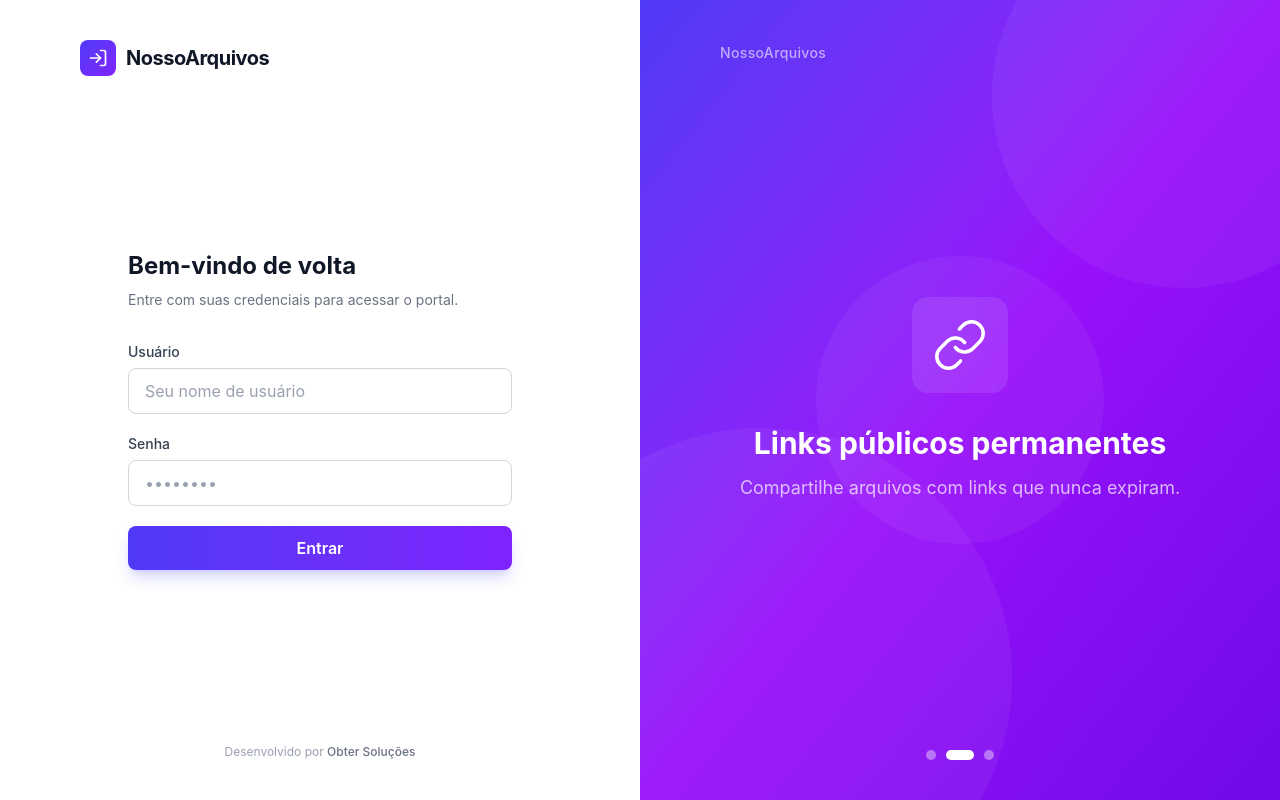
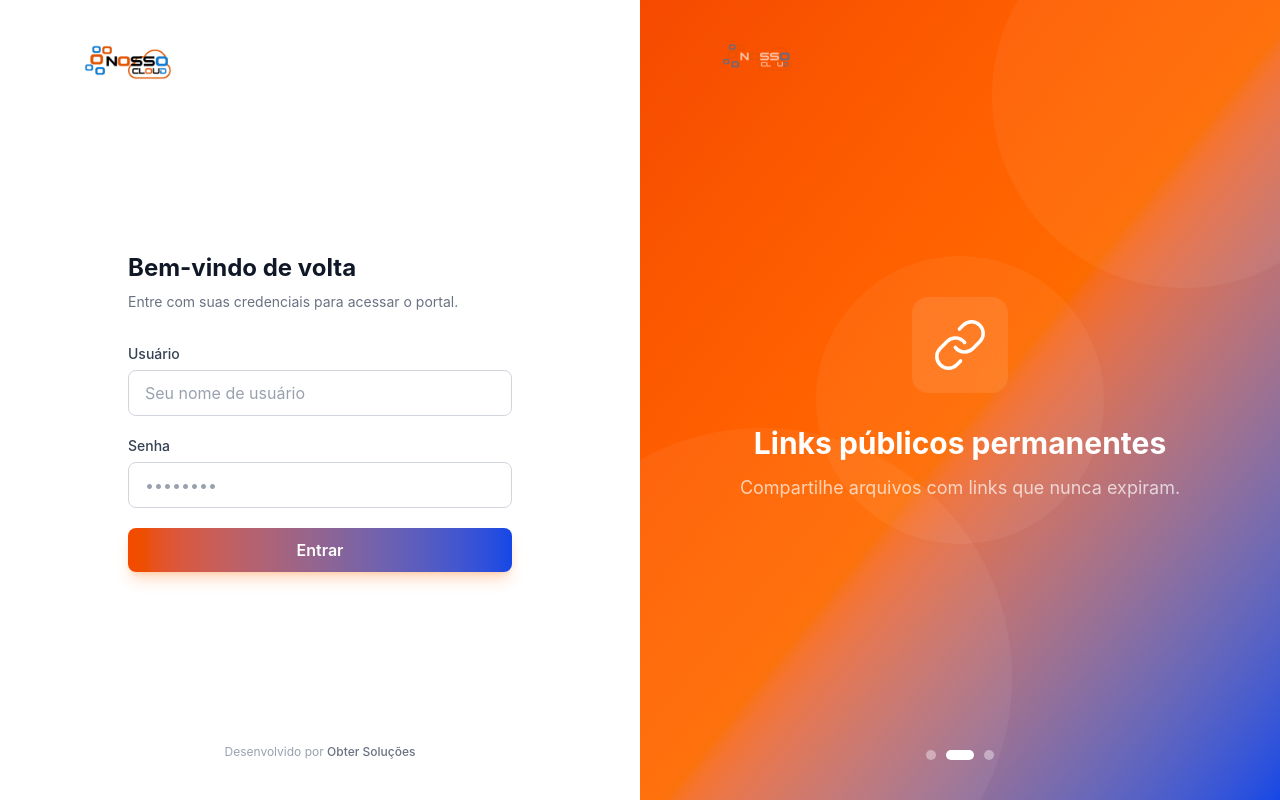
Before and after one commit to dhfirmino/NossoArquivos, a React (Vite) app in the folder frontend/: page /login in a window 1280 px wide. Built offline with nearby package versions, Linux system fonts and the light colour scheme.

Commit message:
feat: apply brand colors (orange/blue), add NossoCloud logo with dark mode variant

```diff
--- a/frontend/src/pages/FileManager.tsx
+++ b/frontend/src/pages/FileManager.tsx
@@ -1,5 +1,5 @@
 import { useState, useCallback, useMemo } from 'react';
-import { FolderPlus, Upload, LogOut, Search, Folder } from 'lucide-react';
+import { FolderPlus, Upload, LogOut, Search } from 'lucide-react';
 import { useAuth } from '../hooks/useAuth.ts';
 import { useListFolder, useCreateFolder, useDeleteFolder, useUploadFiles, useDeleteFile } from '../hooks/useFiles.ts';
 import { Breadcrumb } from '../components/Breadcrumb.tsx';
@@ -92,12 +92,17 @@ export function FileManager({ theme, onToggleTheme }: FileManagerProps) {
       {/* Header */}
       <header className="bg-white dark:bg-gray-800 shadow-sm border-b border-transparent transition-colors relative">
         <div className="px-6 py-3 flex items-center justify-between">
-          <div className="flex items-center gap-2.5">
-            {/* Gradient folder icon */}
-            <div className="w-8 h-8 rounded-lg bg-gradient-to-br from-blue-500 via-purple-500 to-pink-500 flex items-center justify-center">
-              <Folder className="w-4.5 h-4.5 text-white" fill="white" fillOpacity={0.3} />
-            </div>
-            <h1 className="text-lg font-bold text-gray-800 dark:text-gray-100">NossoArquivos</h1>
+          <div className="flex items-center">
+            <img
+              src="/Nossocloud.png"
+              alt="NossoCloud"
+              className="h-8 dark:hidden"
+            />
+            <img
+              src="/Nossocloud-white.png"
+              alt="NossoCloud"
+              className="h-8 hidden dark:block"
+            />
           </div>
           <div className="flex items-center gap-3">
             <ThemeToggle theme={theme} onToggle={onToggleTheme} />
@@ -114,7 +119,7 @@ export function FileManager({ theme, onToggleTheme }: FileManagerProps) {
           </div>
         </div>
         {/* Subtle gradient bottom border */}
-        <div className="absolute bottom-0 left-0 right-0 h-px bg-gradient-to-r from-blue-500/20 via-purple-500/30 to-pink-500/20" />
+        <div className="absolute bottom-0 left-0 right-0 h-px bg-gradient-to-r from-orange-500/20 via-orange-500/30 to-blue-700/20" />
       </header>
 
       {/* Toolbar */}
@@ -129,7 +134,7 @@ export function FileManager({ theme, onToggleTheme }: FileManagerProps) {
               value={searchTerm}
               onChange={(e) => setSearchTerm(e.target.value)}
               placeholder="Filtrar arquivos..."
-              className="pl-8 pr-3 py-2 text-sm w-48 bg-white dark:bg-gray-800 border border-gray-300 dark:border-gray-600 rounded-md text-gray-700 dark:text-gray-200 placeholder-gray-400 dark:placeholder-gray-500 focus:outline-none focus:ring-2 focus:ring-blue-500 focus:border-transparent transition-colors"
+              className="pl-8 pr-3 py-2 text-sm w-48 bg-white dark:bg-gray-800 border border-gray-300 dark:border-gray-600 rounded-md text-gray-700 dark:text-gray-200 placeholder-gray-400 dark:placeholder-gray-500 focus:outline-none focus:ring-2 focus:ring-orange-500 focus:border-transparent transition-colors"
             />
           </div>
           <button
@@ -141,7 +146,7 @@ export function FileManager({ theme, onToggleTheme }: FileManagerProps) {
           </button>
           <button
             onClick={() => setShowUpload(true)}
-            className="flex items-center gap-1.5 px-3 py-2 text-sm bg-blue-600 text-white rounded-md hover:bg-blue-700 shadow-sm hover:shadow transition-all"
+            className="flex items-center gap-1.5 px-3 py-2 text-sm bg-orange-600 text-white rounded-md hover:bg-orange-700 shadow-sm hover:shadow transition-all"
           >
             <Upload className="w-4 h-4" />
             Upload
--- a/frontend/src/pages/Login.tsx
+++ b/frontend/src/pages/Login.tsx
@@ -1,6 +1,6 @@
 import { useState, useEffect } from 'react';
 import { useAuth } from '../hooks/useAuth.ts';
-import { CloudUpload, Link, FolderOpen, LogIn } from 'lucide-react';
+import { CloudUpload, Link, FolderOpen } from 'lucide-react';
 
 const slides = [
   {
@@ -77,13 +77,17 @@ export function Login() {
         {/* Left side — Form */}
         <div className="w-full md:w-1/2 flex flex-col justify-between bg-white dark:bg-gray-900 px-6 py-10 sm:px-12 lg:px-20">
           {/* Logo */}
-          <div className="flex items-center gap-2.5">
-            <div className="flex items-center justify-center w-9 h-9 rounded-lg bg-gradient-to-br from-indigo-600 to-violet-600">
-              <LogIn className="w-5 h-5 text-white" />
-            </div>
-            <span className="text-xl font-bold text-gray-900 dark:text-gray-100 tracking-tight">
-              NossoArquivos
-            </span>
+          <div>
+            <img
+              src="/Nossocloud.png"
+              alt="NossoCloud"
+              className="h-10 dark:hidden"
+            />
+            <img
+              src="/Nossocloud-white.png"
+              alt="NossoCloud"
+              className="h-10 hidden dark:block"
+            />
           </div>
 
           {/* Form */}
@@ -110,7 +114,7 @@ export function Login() {
                   onChange={(e) => setUsername(e.target.value)}
                   required
                   placeholder="Seu nome de usuário"
-                  className="w-full px-4 py-2.5 rounded-lg border border-gray-300 dark:border-gray-600 bg-white dark:bg-gray-800 text-gray-900 dark:text-gray-100 placeholder-gray-400 dark:placeholder-gray-500 transition-all duration-200 focus:outline-none focus:ring-2 focus:ring-indigo-500 focus:border-transparent"
+                  className="w-full px-4 py-2.5 rounded-lg border border-gray-300 dark:border-gray-600 bg-white dark:bg-gray-800 text-gray-900 dark:text-gray-100 placeholder-gray-400 dark:placeholder-gray-500 transition-all duration-200 focus:outline-none focus:ring-2 focus:ring-orange-500 focus:border-transparent"
                 />
               </div>
 
@@ -128,7 +132,7 @@ export function Login() {
                   onChange={(e) => setPassword(e.target.value)}
                   required
                   placeholder="••••••••"
-                  className="w-full px-4 py-2.5 rounded-lg border border-gray-300 dark:border-gray-600 bg-white dark:bg-gray-800 text-gray-900 dark:text-gray-100 placeholder-gray-400 dark:placeholder-gray-500 transition-all duration-200 focus:outline-none focus:ring-2 focus:ring-indigo-500 focus:border-transparent"
+                  className="w-full px-4 py-2.5 rounded-lg border border-gray-300 dark:border-gray-600 bg-white dark:bg-gray-800 text-gray-900 dark:text-gray-100 placeholder-gray-400 dark:placeholder-gray-500 transition-all duration-200 focus:outline-none focus:ring-2 focus:ring-orange-500 focus:border-transparent"
                 />
               </div>
 
@@ -141,7 +145,7 @@ export function Login() {
               <button
                 type="submit"
                 disabled={loading}
-                className="w-full py-2.5 rounded-lg bg-gradient-to-r from-indigo-600 to-violet-600 text-white font-semibold shadow-lg shadow-indigo-500/25 hover:shadow-indigo-500/40 hover:from-indigo-700 hover:to-violet-700 disabled:opacity-50 disabled:cursor-not-allowed transition-all duration-200 cursor-pointer"
+                className="w-full py-2.5 rounded-lg bg-gradient-to-r from-orange-600 to-blue-700 text-white font-semibold shadow-lg shadow-orange-500/25 hover:shadow-orange-500/40 hover:from-orange-700 hover:to-blue-800 disabled:opacity-50 disabled:cursor-not-allowed transition-all duration-200 cursor-pointer"
               >
                 {loading ? 'Entrando...' : 'Entrar'}
               </button>
@@ -158,7 +162,7 @@ export function Login() {
         </div>
 
         {/* Right side — Showcase (hidden below md) */}
-        <div className="hidden md:flex md:w-1/2 relative bg-gradient-to-br from-indigo-600 via-purple-600 to-violet-700 flex-col items-center justify-center px-12 lg:px-20 overflow-hidden">
+        <div className="hidden md:flex md:w-1/2 relative bg-gradient-to-br from-orange-600 via-orange-500 to-blue-700 flex-col items-center justify-center px-12 lg:px-20 overflow-hidden">
           {/* Decorative background circles */}
           <div className="absolute inset-0 overflow-hidden">
             <div className="absolute -top-24 -right-24 w-96 h-96 rounded-full bg-white/5" />
@@ -166,11 +170,13 @@ export function Login() {
             <div className="absolute top-1/2 left-1/2 -translate-x-1/2 -translate-y-1/2 w-72 h-72 rounded-full bg-white/5" />
           </div>
 
-          {/* Subtle branding */}
+          {/* Logo branding */}
           <div className="absolute top-10 left-12 lg:left-20">
-            <span className="text-white/60 text-sm font-medium tracking-wide">
-              NossoArquivos
-            </span>
+            <img
+              src="/Nossocloud-white.png"
+              alt="NossoCloud"
+              className="h-8 opacity-60"
+            />
           </div>
 
           {/* Carousel */}
```
Also changed, not shown: frontend/public/Nossocloud-white.png (added), frontend/public/Nossocloud.png (added).
